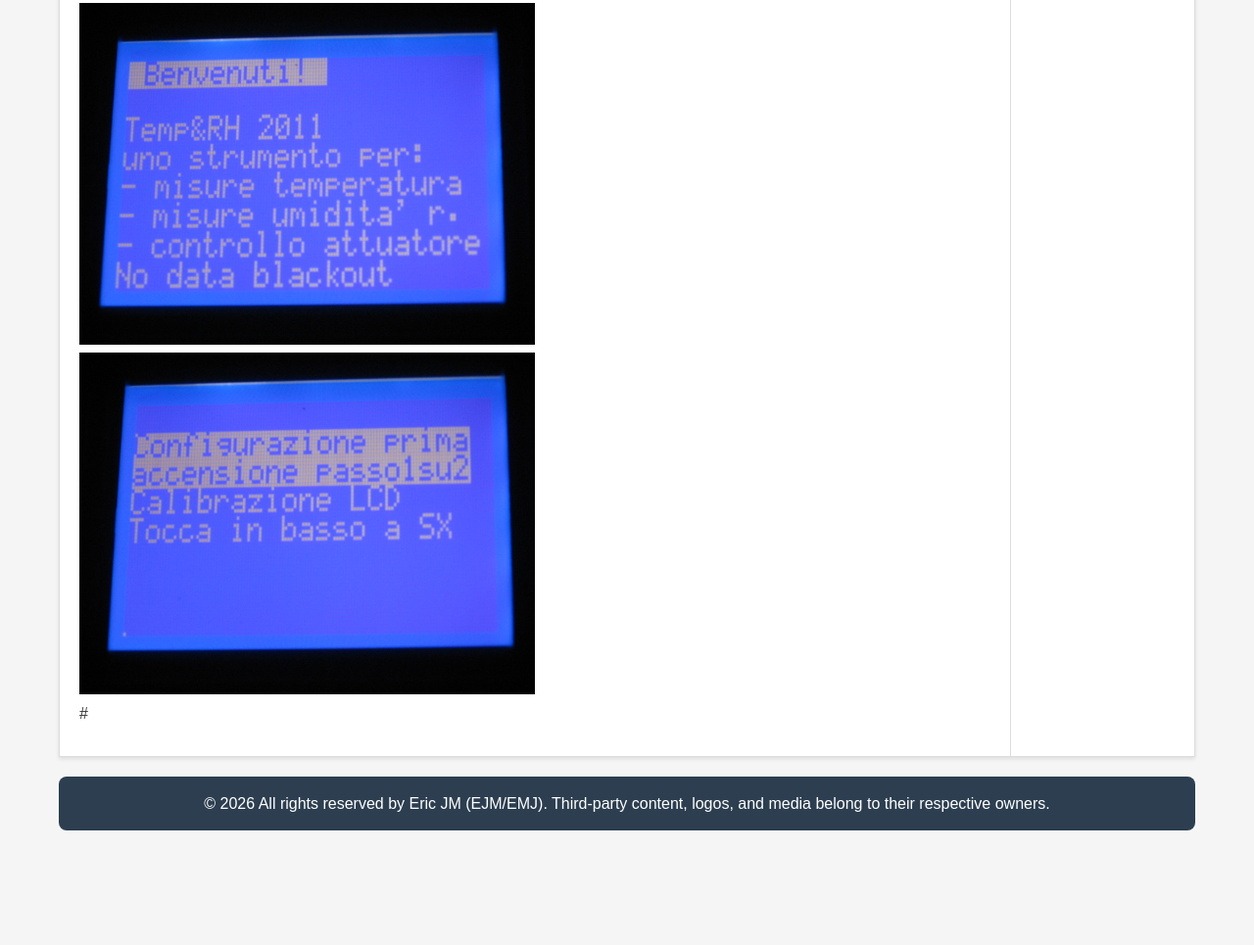
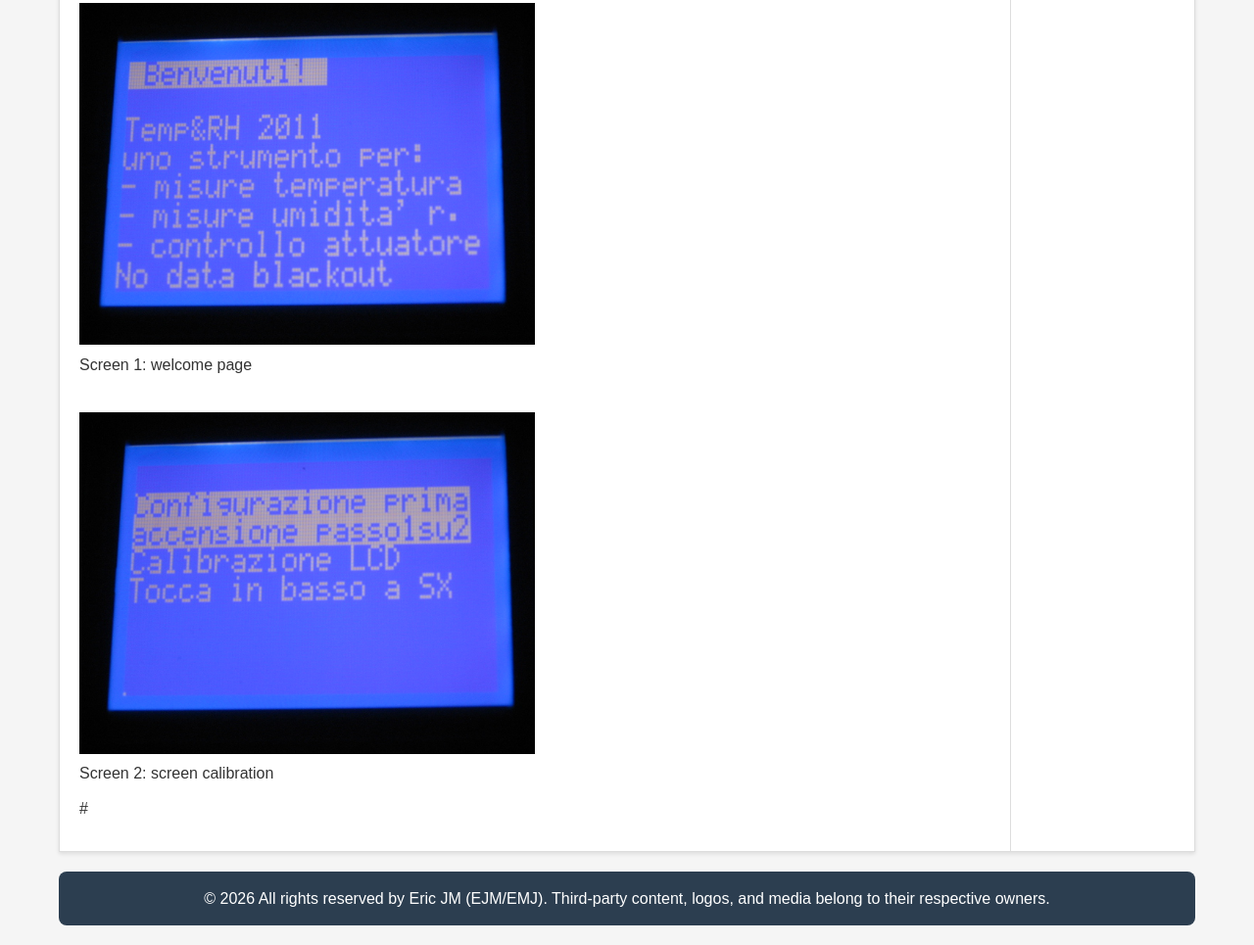
Before and after one commit to ericjm446/ericjm446.github.io, a plain HTML site: page pcb.html in a window 1280 px wide. Shown: the part 1152-2117 px from the top of the page at 98% size. Before the commit the page ends 2020 px from the top, so only its background shows below. Drawn offline with Linux system fonts and the light colour scheme.

Commit message:
Update pcb.html

```diff
--- a/pcb.html
+++ b/pcb.html
@@ -24,7 +24,6 @@
  		<h3>PCB Projects</h3>
         <p>A full working temperature and humidity touch screen device I programmed and assembled back in 2011</p>
 		<a href="\img\whole_picture.JPG" target="_blank"> T&H project (full picture)</a> >><a href="#" target="_blank"> Product Report</a>
-		 >><a href="#" target="_blank"> I/O Table</a>
 		<br>
         		<a href="\img\whole_picture.JPG" target="_blank">
     		    <img src="\img\whole_picture.JPG" alt="The completed device" style="max-width:50%;height:auto;">
@@ -38,10 +37,14 @@
         		<a href="\img\screen1.JPG" target="_blank">
     		    <img src="\img\screen1.JPG" alt="Example 1: touch screen instructions" style="max-width:50%;height:auto;">
 		</a>
+        <br>
+        <p>Screen 1: welcome page</p>
                 <br>
         		<a href="\img\screen2.JPG" target="_blank">
     		    <img src="\img\screen2.JPG" alt="Example 2: touch screen instructions" style="max-width:50%;height:auto;">
 		</a>
+                <br>
+        <p>Screen 2: screen calibration</p>
 		<p>#</p>
             </td>
             <td>
```
